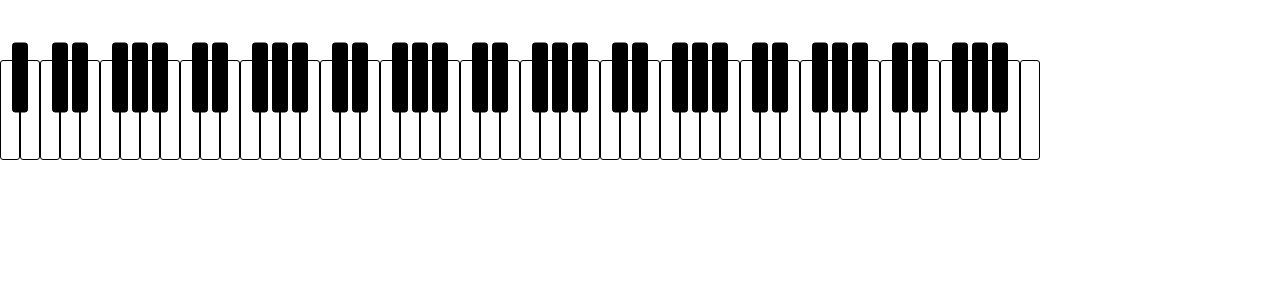
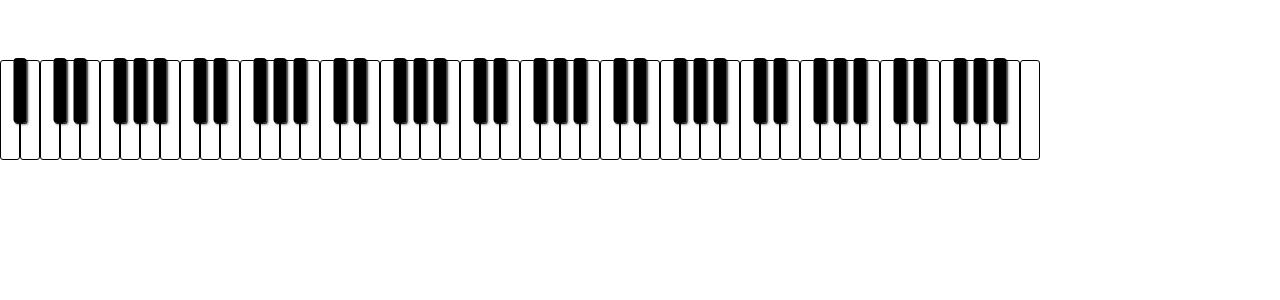
Before and after one commit to ibara1454/piano-visualizer, a Vue app: page / in a window 1280 px wide. Shown: the top 300 px of the page. Built offline with nearby package versions, Linux system fonts and the light colour scheme.

Commit message:
:sparkles: (VisualPiano) accept several types of props

```diff
--- a/src/components/VisualPiano.vue
+++ b/src/components/VisualPiano.vue
@@ -11,9 +11,10 @@
 
 <script lang="ts">
 import {
-  defineComponent, PropType, reactive,
+  defineComponent, PropType,
 } from '@vue/composition-api';
 import { intersect } from '@/utils';
+import { MIDIKeyTouch } from '@/models/MIDIKeyTouch';
 
 const keyData = [
   { clazz: 'white', key: 'A0', keyId: '21' },
@@ -110,14 +111,23 @@ export default defineComponent({
   name: 'VisualPiano',
 
   props: {
-    pressed: { type: Array as PropType<string[]>, required: false, default: () => [] },
+    pressed: {
+      type: Array as PropType<Array<string | number | MIDIKeyTouch>>,
+      required: false,
+      default: () => [],
+    },
   },
 
   setup(props) {
-    const state = reactive({ keyData });
-
-    const isPressed = (xs: string[]): boolean => intersect(xs, props.pressed).length !== 0;
-    return { ...state, isPressed };
+    const isPressed = (xs: string[]): boolean => {
+      const ys: string[] = props.pressed.map((key) => {
+        if (typeof key === 'string') { return key; }
+        if (typeof key === 'number') { return key.toString(); }
+        return key.note.toString();
+      });
+      return intersect(xs, ys).length !== 0;
+    };
+    return { keyData, isPressed };
   },
 });
 </script>
@@ -126,9 +136,11 @@ export default defineComponent({
 $white-key-width: 20px;
 $white-key-height: 100px;
 $white-border-radius: 3px;
-$black-key-width: 16px;
-$black-key-height: 70px;
+$black-key-width: 13px;
+$black-key-height: 65px;
 $black-border-radius: 3px;
+$border-size: 1px;
+$pressed-color: rgb(18, 150, 190);
 
 @function offset($index) {
   $quot: floor($index / 12);
@@ -166,7 +178,7 @@ $black-border-radius: 3px;
 
 .key {
   position: absolute;
-  border: 1px solid black;
+  border: $border-size solid black;
   box-sizing: border-box;
   display: inline-block;
 
@@ -183,11 +195,25 @@ $black-border-radius: 3px;
     border-radius: $black-border-radius;
     z-index: 1;
     background: black;
-    transform: translateY(-$black-key-height / 4.0) translateX(-$black-key-width / 2.0);
+    transform: translateY(-2px) translateX(-$black-key-width / 2.0);
+
+    &::before {
+      content: '';
+      width: inherit;
+      height: inherit;
+      display: block;
+      box-shadow:
+        1px 1px 0.5px 0px rgba(0, 0, 0, 0.8),
+        2px 2px 2px 0px rgba(0, 0, 0, 0.4);
+      border-radius: $black-border-radius;
+      // TODO: Remove this transform workaround.
+      transform: translateY(-$border-size) translateX(-$border-size);
+    }
   }
 
   &.pressed {
-    background: purple;
+    background: $pressed-color;
+    transition: all 0.15s;
   }
 
   @for $i from 0 to 88 {
@@ -196,9 +222,6 @@ $black-border-radius: 3px;
 
     $offset-x: offset($i) * $white-key-width + $quot * 7 * $white-key-width;
 
-    // &[data-keyid="#{$i + 1}"] {
-    //   left: $offset-x;
-    // }
     &:nth-child(#{$i + 1}) {
       left: $offset-x;
     }
--- a/src/pages/MainPage.vue
+++ b/src/pages/MainPage.vue
@@ -5,7 +5,7 @@
         {{ device.id }} - {{ device.name }} - {{ device.manufacturer }}
       </li>
     </ul>
-    <VisualPiano :pressed="pressed.keys.map((key) => key.note.toString())" />
+    <VisualPiano :pressed="pressed.keys" />
   </div>
 </template>
 
```
